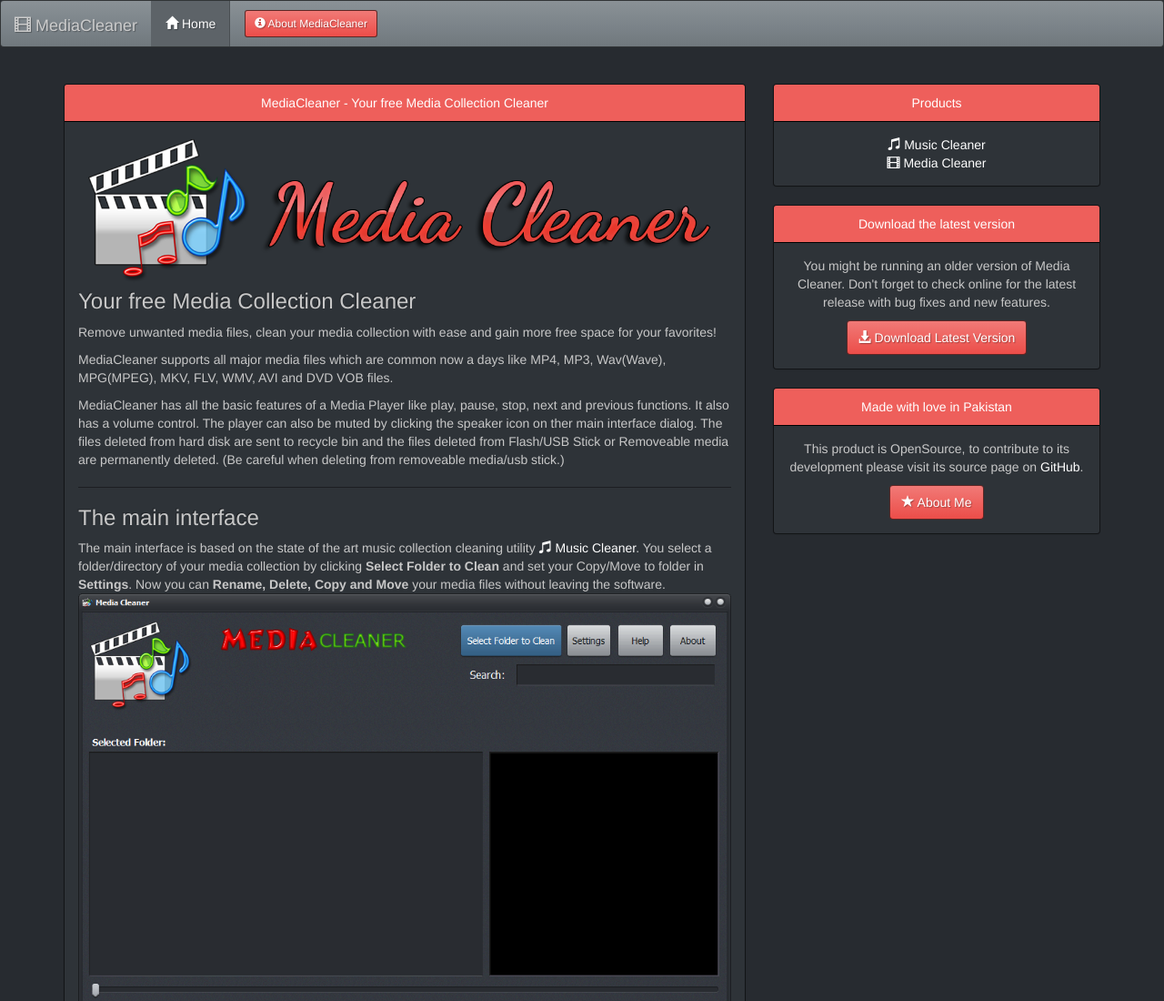
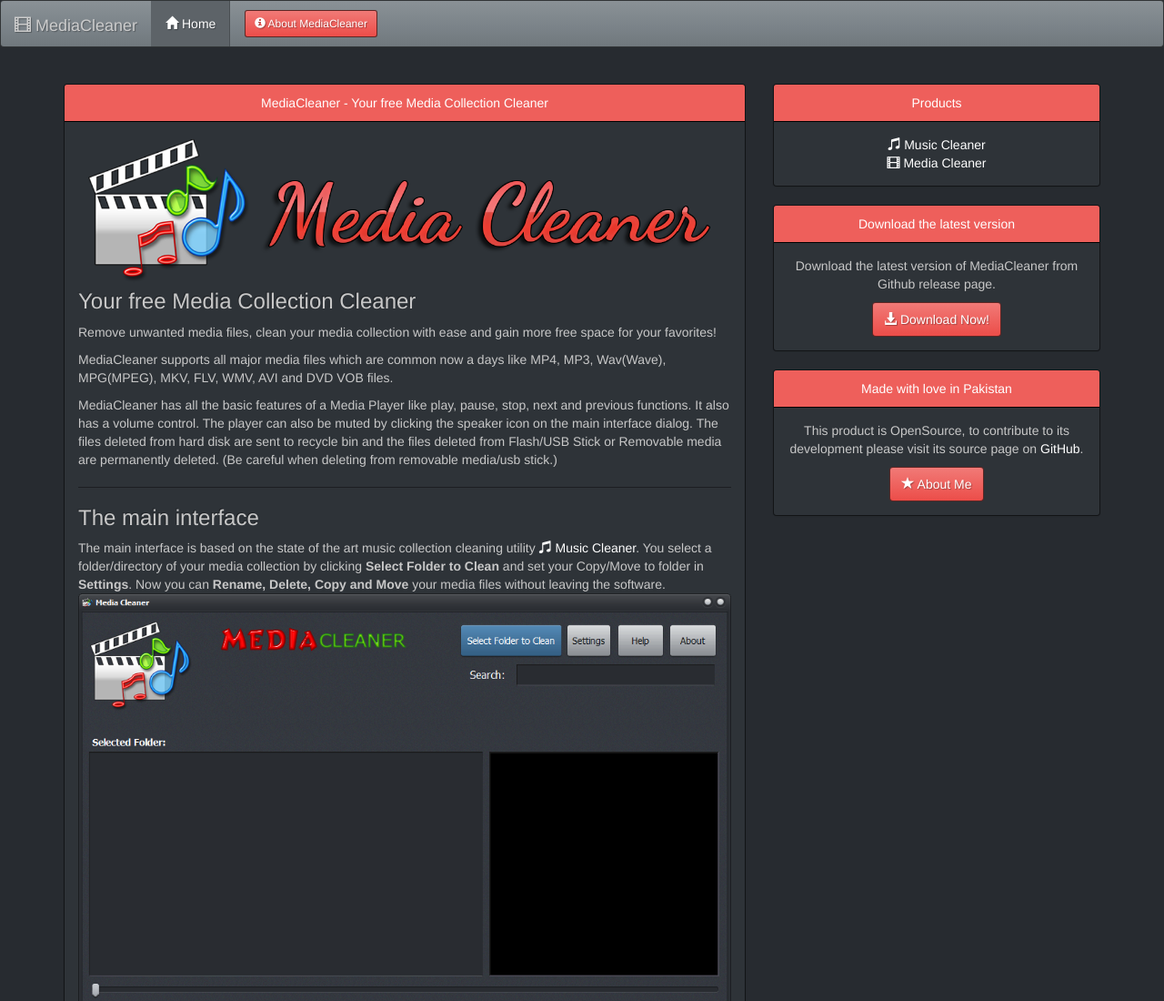
Before and after one commit to amjadtbssm/MediaCleaner, a plain HTML site: page index.html in a window 1280 px wide. Shown: the top 1100 px of the page at 91% size. Drawn offline with Linux system fonts and the light colour scheme.

Commit message:
Fixed Some typos and updated download panel text
Fixed Some typos and updated download panel text

```diff
--- a/index.html
+++ b/index.html
@@ -37,7 +37,7 @@
 		<h3>Your free Media Collection Cleaner</h3>
 		<p>Remove unwanted media files, clean your media collection with ease and gain more free space for your favorites!</p>
 		<p>MediaCleaner supports all major media files which are common now a days like MP4, MP3, Wav(Wave), MPG(MPEG), MKV, FLV, WMV, AVI and DVD VOB files.</p>
-    <p>MediaCleaner has all the basic features of a Media Player like play, pause, stop, next and previous functions. It also has a volume control. The player can also be muted by clicking the speaker icon on ther main interface dialog. The files deleted from hard disk are sent to recycle bin and the files deleted from Flash/USB Stick or Removeable media are permanently deleted. (Be careful when deleting from removeable media/usb stick.)</p>
+    <p>MediaCleaner has all the basic features of a Media Player like play, pause, stop, next and previous functions. It also has a volume control. The player can also be muted by clicking the speaker icon on the main interface dialog. The files deleted from hard disk are sent to recycle bin and the files deleted from Flash/USB Stick or Removable media are permanently deleted. (Be careful when deleting from removable media/usb stick.)</p>
     <hr />
     <h3>The main interface</h3>
     <p>The main interface is based on the state of the art music collection cleaning utility <a href="https://amjadtbssm.github.io/MusicCleaner/" target="_blank"><span class="glyphicon glyphicon-music"></span> Music Cleaner</a>. You select a folder/directory of your media collection by clicking <b>Select Folder to Clean</b> and set your Copy/Move to folder in <b>Settings</b>. Now you can <b>Rename, Delete, Copy and Move</b> your media files without leaving the software.
@@ -63,8 +63,8 @@
     <div class="panel panel-danger text-center">
       <div class="panel-heading">Download the latest version</div>
       <div class="panel-body text-center">
-        <p>You might be running an older version of Media Cleaner. Don't forget to check online for the latest release with bug fixes and new features.</p>
-        <a href="https://github.com/amjadtbssm/MediaCleaner/releases/" target="_blank"><button type="button" class="btn btn-danger"><span class="glyphicon glyphicon-download-alt"></span> Download Latest Version</button></a>
+        <p>Download the latest version of MediaCleaner from Github release page.</p>
+        <a href="https://github.com/amjadtbssm/MediaCleaner/releases/" target="_blank"><button type="button" class="btn btn-danger"><span class="glyphicon glyphicon-download-alt"></span> Download Now!</button></a>
       </div>
     </div>
     <div class="panel panel-danger text-center">
```
